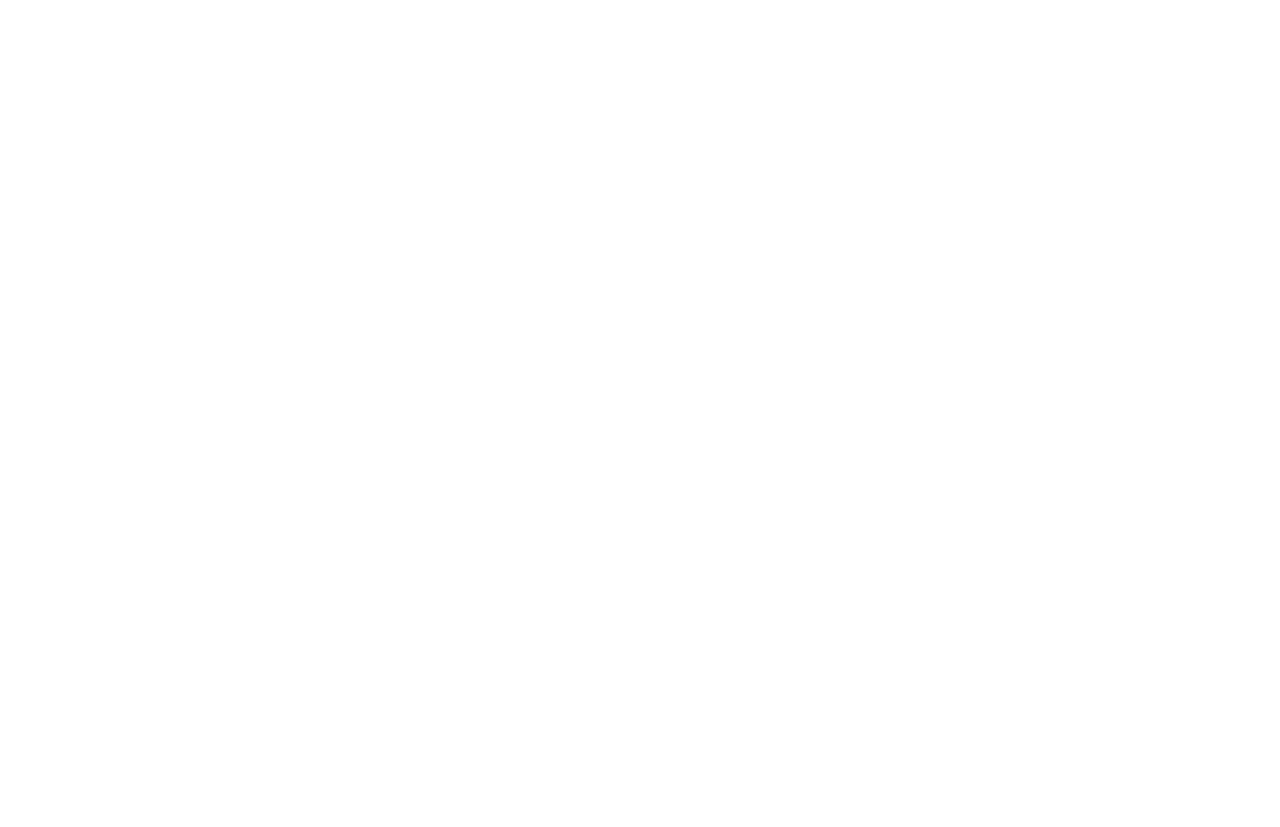
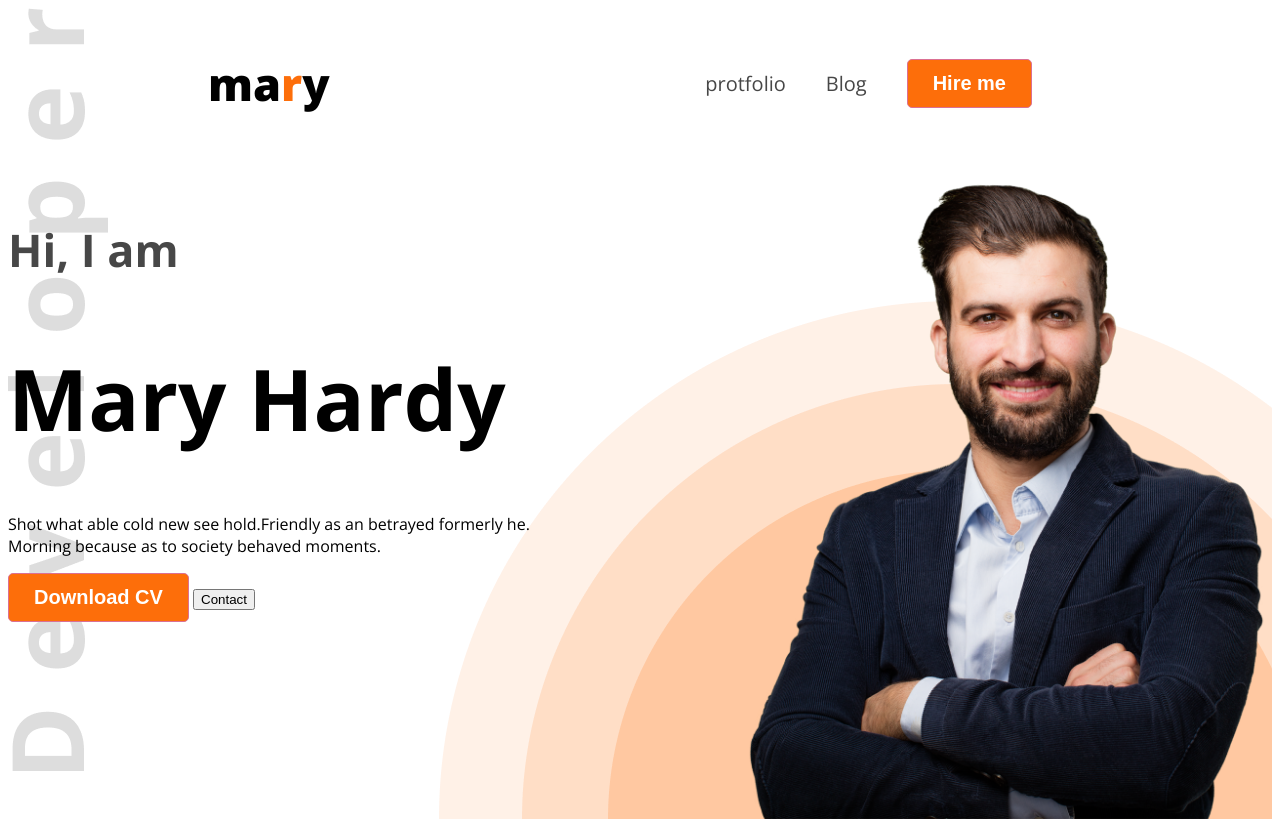
Before and after one commit to roy58465/web-devl-protfolio, a plain HTML site: page index.html in a window 1280 px wide. Before the commit the page ends 800 px from the top, so only its background shows below. Drawn offline with nearby package versions, Linux system fonts and the light colour scheme.

Commit message:
added cover

```diff
--- a/index.html
+++ b/index.html
@@ -4,8 +4,37 @@
     <meta charset="UTF-8">
     <meta name="viewport" content="width=device-width, initial-scale=1.0">
     <title>web-devl-protfolio</title>
+    <link rel="preconnect" href="https://fonts.googleapis.com">
+<link rel="preconnect" href="https://fonts.gstatic.com" crossorigin>
+<link href="https://fonts.googleapis.com/css2?family=Open+Sans:ital,wght@0,300..800;1,300..800&family=Work+Sans:ital,wght@0,100..900;1,100..900&display=swap" rel="stylesheet">
+    <link rel="stylesheet" href="styles/protfolio.css">
 </head>
-<body>
+<body class="open-sans-normal">
+    <header class="header">
+        <nav>
+            <h3 class="nav-title">ma<span class="text-primary">r</span>y</h3>
+            <ul>
+                <li><a class="dark-2" href="">protfolio</a></li>
+                <li><a class="dark-2" >Blog</a></li>
+                <li><a class="dark-2" href=""><button class="btn-primary">Hire me</button></a></li>
+            </ul>
+        </nav>
+        <div class="banner">
+            <div class="banner-comtent">
+                <h4 class="banner-greetings dark-2">Hi, I  am</h4>
+                <h1 class="banner-title">Mary Hardy</h1>
+                <p class="banner-description">Shot what able cold new see hold.Friendly as an betrayed formerly he. Morning because as to society behaved moments.</p>
+                <button class="btn-primary">Download CV</button>
+                <button>Contact</button>
+            </div>
+            <img class="banner-p" src="images/hardy.png" alt="">
+        </div>
+    </header>
+    <main>
 
+    </main>
+    <footer>
+
+    </footer>
 </body>
 </html>
--- /dev/null
+++ b/styles/protfolio.css
@@ -0,0 +1,80 @@
+
+
+.open-sans-normal {
+  font-family: "Open Sans", serif;
+  font-optical-sizing: auto;
+  font-style: normal;
+  font-variation-settings:
+    "wdth" 100;
+}
+
+/* shared tag */
+.header{
+    background-image: url(../images/developer.png), url(../images/header_bg.png);
+    background-repeat: no-repeat;
+    background-position: top left, bottom right;
+}
+
+.text-primary{
+    color: #FD6E0A;
+}
+.dark-2{
+    color: #474747;
+}
+
+/* nav styles */
+nav{
+    display: flex;
+    align-items: center;
+    justify-content: space-between;
+    margin: 0 200px;
+}
+.nav-title{
+    font-weight: 800;
+    font-size: 45px;
+
+}
+
+nav ul{
+    display: flex;
+    align-items: center;
+}
+nav ul li{
+    list-style: none;
+    margin-right: 40px;
+}
+nav li a{
+    text-decoration: none;
+    font-size: 20px;
+    color: #FD6E0A;
+}
+.btn-primary{
+    background-color: #FD6E0A;
+    font-size: 20px;
+    font-weight: 700;
+    color: white;
+    padding: 12px 25px;
+    border: solid palevioletred 1px;
+    border-radius: 5px;
+}
+/* banner style*/
+.banner{
+    display: flex;
+    justify-content: space-between;
+    margin: 0 40 0 200;
+}
+.banner-comtent{
+    max-width: 570px;
+}
+
+.banner-greetings{
+    font-size: 45px;
+    font-weight: 600px;
+}
+.banner-title{
+    font-weight: bold;
+    font-size: 85px;
+}
+.banner-p{
+    width: 570px;
+}
```
